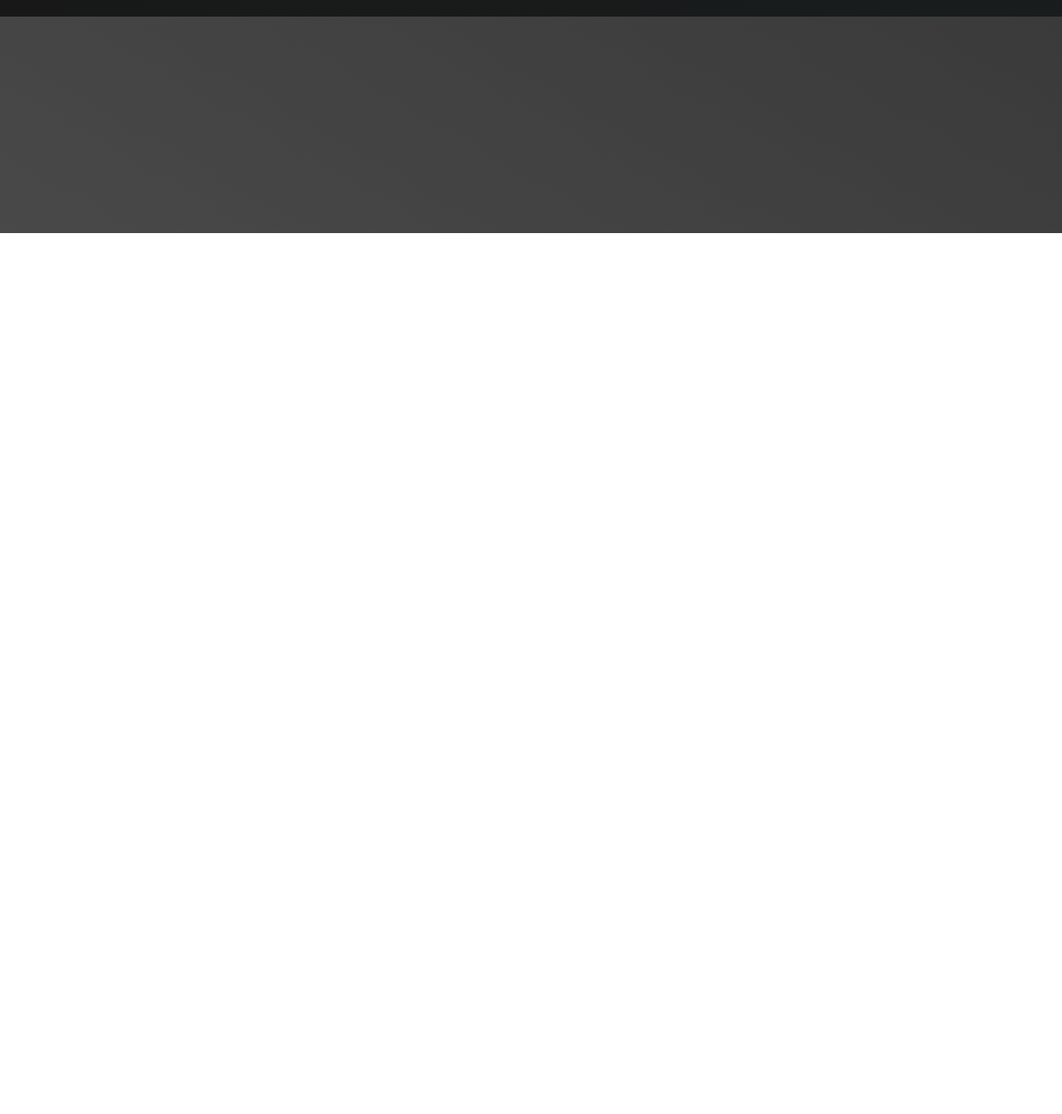
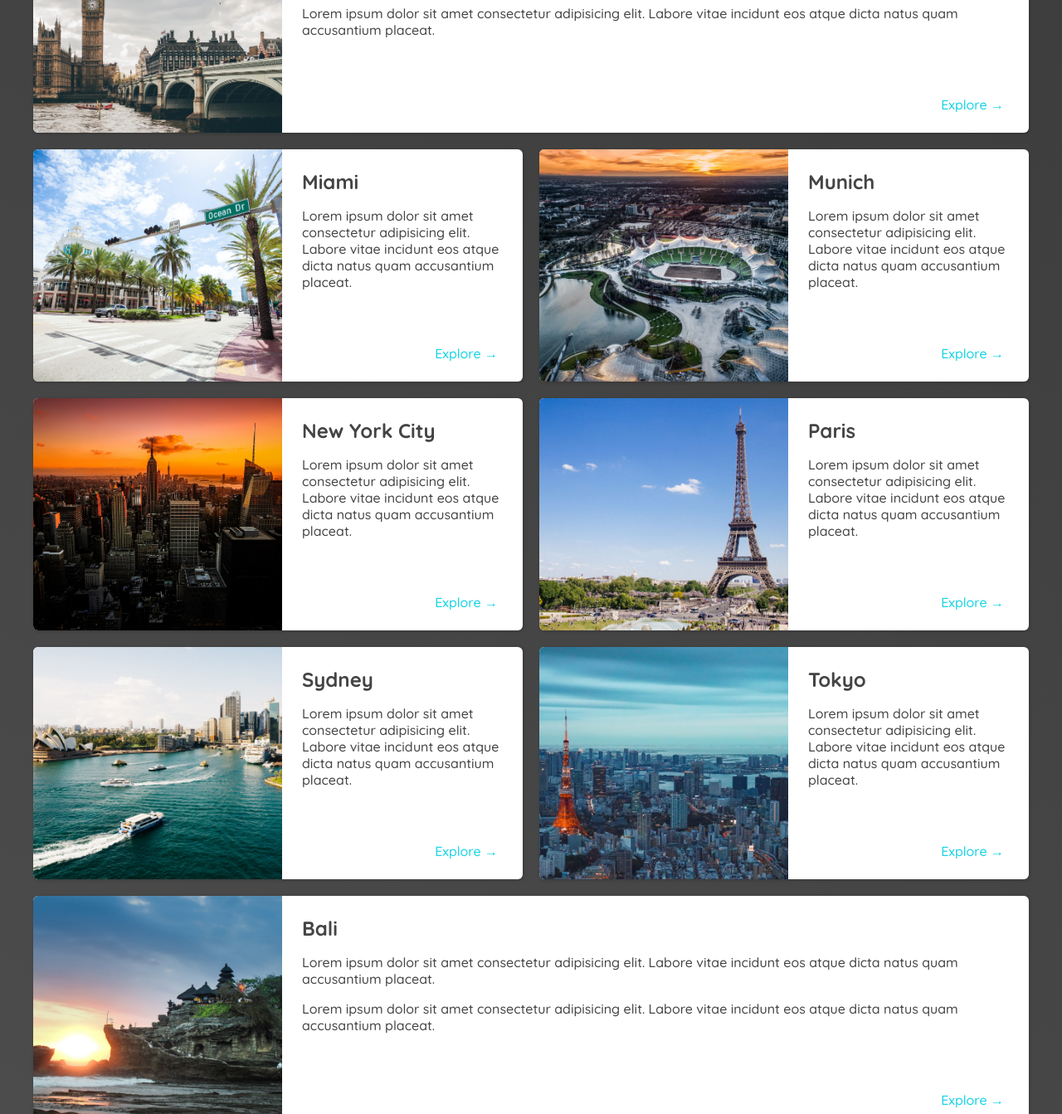
Before and after one commit to rhdrns818/Travle-page, a plain HTML site: page places.html in a window 1280 px wide. Shown: the part 519-1862 px from the top of the page at 83% size. Before the commit the page ends 800 px from the top, so only its background shows below. Drawn offline with Linux system fonts and the light colour scheme.

Commit message:
fourth ~160

```diff
--- a/places.css
+++ b/places.css
@@ -1,9 +1,23 @@
 body {
   background: linear-gradient(30deg, rgb(77, 77, 77), rgb(58, 58, 58));
+  color: rgb(68, 68, 68);
+}
+
+#page-logo a {
+  color: rgb(183, 230, 235);
 }
 
 header {
   position: static;
+}
+
+header a {
+  color: rgb(183, 230, 235);
+}
+
+header nav a:hover {
+  background-color: rgb(183, 230, 235);
+  color: rgb(59, 59, 59);
 }
 
 main li img {
@@ -21,20 +35,43 @@ main li {
 }
 
 main ul {
-  width: 800px;
-  margin: 0 auto;
+  display: grid;
+  grid-template-columns: 1fr 1fr;
+  gap: 20px 20px;
+  width: 1200px;
+  margin: 0 auto 48px auto;
+}
+
+li:nth-of-type(3) {
+  grid-column: 1 / 3;
+}
+
+li:nth-of-type(10) {
+  grid-column: 1 / 3;
 }
 
 .item-content {
   padding: 24px;
+  display: flex;
+  flex-direction: column;
+  justify-content: space-between;
 }
 
-.actions{
-    padding: 50px 10px 0 0;
-    text-align: right;
+.item-content h2{
+  margin: 0;
+}
 
+.actions {
+  text-align: right;
 }
 
 .actions a {
-    text-decoration: none;
+  text-decoration: none;
+  padding: 6px;
+  color: rgb(22, 211, 228);
+  border-radius: 5px;
 }
+
+.actions a:hover {
+  background-color: rgb(235, 253, 255);
+}
--- a/places.html
+++ b/places.html
@@ -25,15 +25,162 @@
     <main>
       <ul>
         <li>
-          <img src="/images/places/barcelona.jpg" alt="City of Barcelona" />
+          <img src="images/places/barcelona.jpg" alt="City of Barcelona">
           <div class="item-content">
-            <h2>Barcelona</h2>
-            <p>
-              Lorem ipsum dolor sit, amet consectetur adipisicing elit. Rem odio
-              odit maxime dolorem eveniet perferendis iste accusamus ...
-            </p>
+            <div>
+              <h2>Barcelona</h2>
+              <p>
+                Lorem ipsum dolor sit amet consectetur adipisicing elit. Labore
+                vitae incidunt eos atque dicta natus quam accusantium placeat.
+              </p>
+            </div>
             <div class="actions">
-              <a href="https://en.wikipedia.org/wiki/Barcelona">Explore</a>
+              <a href="https://en.wikipedia.org/wiki/Barcelona">Explore &#x2192</a>
+            </div>
+          </div>
+        </li>
+        <li>
+          <img src="images/places/hawaii.jpg" alt="Hawaii beach">
+          <div class="item-content">
+            <div>
+              <h2>Hawaii</h2>
+              <p>
+                Lorem ipsum dolor sit amet consectetur adipisicing elit. Labore
+                vitae incidunt eos atque dicta natus quam accusantium placeat.
+              </p>
+            </div>
+            <div class="actions">
+              <a href="hhttps://en.wikipedia.org/wiki/Hawaii">Explore &#x2192</a>
+            </div>
+          </div>
+        </li>
+        <li>
+          <img src="images/places/london.jpg" alt="London city">
+          <div class="item-content">
+            <div>
+              <h2>London</h2>
+              <p>
+                Lorem ipsum dolor sit amet consectetur adipisicing elit. Labore
+                vitae incidunt eos atque dicta natus quam accusantium placeat.
+              </p>
+              <p>
+                Lorem ipsum dolor sit amet consectetur adipisicing elit. Labore
+                vitae incidunt eos atque dicta natus quam accusantium placeat.
+              </p>
+            </div>
+            <div class="actions">
+              <a href="https://en.wikipedia.org/wiki/London">Explore &#x2192</a>
+            </div>
+          </div>
+        </li>
+        <li>
+          <img src="images/places/miami.jpg" alt="Miami streets">
+          <div class="item-content">
+            <div>
+              <h2>Miami</h2>
+              <p>
+                Lorem ipsum dolor sit amet consectetur adipisicing elit. Labore
+                vitae incidunt eos atque dicta natus quam accusantium placeat.
+              </p>
+            </div>
+            <div class="actions">
+              <a href="https://en.wikipedia.org/wiki/Miami">Explore &#x2192</a>
+            </div>
+          </div>
+        </li>
+        <li>
+          <img src="images/places/munich.jpg" alt="Munich football stadium">
+          <div class="item-content">
+            <div>
+              <h2>Munich</h2>
+              <p>
+                Lorem ipsum dolor sit amet consectetur adipisicing elit. Labore
+                vitae incidunt eos atque dicta natus quam accusantium placeat.
+              </p>
+            </div>
+            <div class="actions">
+              <a href="https://en.wikipedia.org/wiki/Munich">Explore &#x2192</a>
+            </div>
+          </div>
+        </li>
+        <li>
+          <img src="images/places/new-york-city.jpg" alt="New York City skyline">
+          <div class="item-content">
+            <div>
+              <h2>New York City</h2>
+              <p>
+                Lorem ipsum dolor sit amet consectetur adipisicing elit. Labore
+                vitae incidunt eos atque dicta natus quam accusantium placeat.
+              </p>
+            </div>
+            <div class="actions">
+              <a href="https://en.wikipedia.org/wiki/New_York_City"
+                >Explore &#x2192</a
+              >
+            </div>
+          </div>
+        </li>
+        <li>
+          <img src="images/places/paris.jpg" alt="Paris city">
+          <div class="item-content">
+            <div>
+              <h2>Paris</h2>
+              <p>
+                Lorem ipsum dolor sit amet consectetur adipisicing elit. Labore
+                vitae incidunt eos atque dicta natus quam accusantium placeat.
+              </p>
+            </div>
+            <div class="actions">
+              <a href="https://en.wikipedia.org/wiki/Paris">Explore &#x2192</a>
+            </div>
+          </div>
+        </li>
+        <li>
+          <img src="images/places/sydney.jpg" alt="Sydney beach">
+          <div class="item-content">
+            <div>
+              <h2>Sydney</h2>
+              <p>
+                Lorem ipsum dolor sit amet consectetur adipisicing elit. Labore
+                vitae incidunt eos atque dicta natus quam accusantium placeat.
+              </p>
+            </div>
+            <div class="actions">
+              <a href="https://en.wikipedia.org/wiki/Sydney">Explore &#x2192</a>
+            </div>
+          </div>
+        </li>
+        <li>
+          <img src="images/places/tokyo.jpg" alt="Tokyo skyline">
+          <div class="item-content">
+            <div>
+              <h2>Tokyo</h2>
+              <p>
+                Lorem ipsum dolor sit amet consectetur adipisicing elit. Labore
+                vitae incidunt eos atque dicta natus quam accusantium placeat.
+              </p>
+            </div>
+            <div class="actions">
+              <a href="https://en.wikipedia.org/wiki/Tokyo">Explore &#x2192</a>
+            </div>
+          </div>
+        </li>
+        <li>
+          <img src="images/places/bali.jpg" alt="Bali beach">
+          <div class="item-content">
+            <div>
+              <h2>Bali</h2>
+              <p>
+                Lorem ipsum dolor sit amet consectetur adipisicing elit. Labore
+                vitae incidunt eos atque dicta natus quam accusantium placeat.
+              </p>
+              <p>
+                Lorem ipsum dolor sit amet consectetur adipisicing elit. Labore
+                vitae incidunt eos atque dicta natus quam accusantium placeat.
+              </p>
+            </div>
+            <div class="actions">
+              <a href="https://en.wikipedia.org/wiki/Bali">Explore &#x2192</a>
             </div>
           </div>
         </li>
--- a/shared.css
+++ b/shared.css
@@ -50,7 +50,7 @@ header a {
   border-radius: 6px;
 }
 
-header a:hover {
+header nav a:hover {
   color: rgb(77, 77, 77);
   background-color: rgb(255, 251, 0);
 }
```
Also changed, not shown: images/places/bali.jpg (added), images/places/hawaii.jpg (added), images/places/london.jpg (added), images/places/new-york-city.jpg (added), images/places/paris.jpg (added), images/places/sydney.jpg (added), images/places/tokyo.jpg (added).
